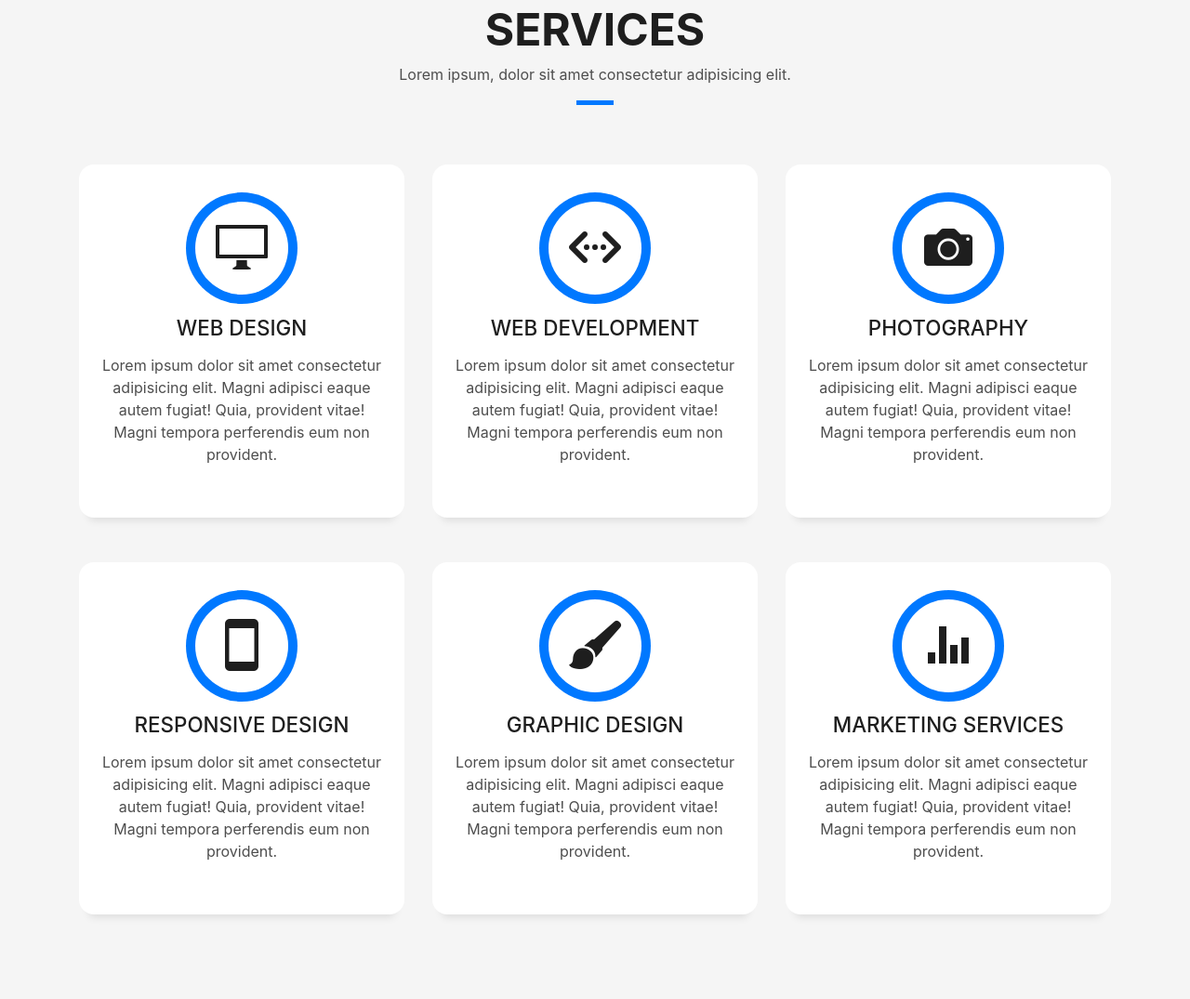
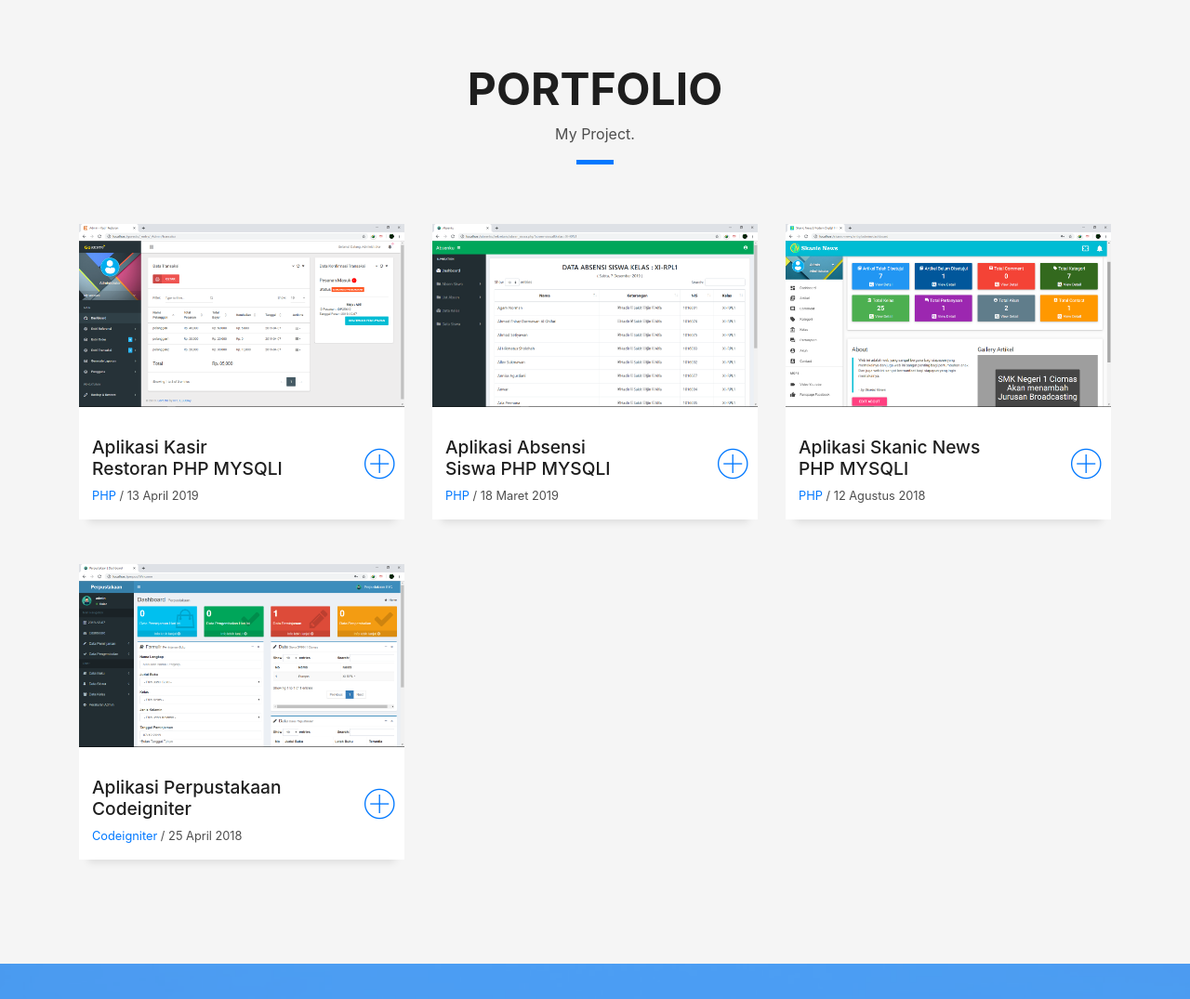
Before and after one commit to zdienos/budibuday.github.io, a plain HTML site: page index.html in a window 1280 px wide. Shown: the part 1705-2780 px from the top of the page at 93% size. Drawn offline with Linux system fonts and the light colour scheme; files whose address does not match are found by name.

Commit message:
Update index.html

```diff
--- a/index.html
+++ b/index.html
@@ -51,12 +51,6 @@
           </li>
           <li class="nav-item">
             <a class="nav-link js-scroll" href="#about">About</a>
-          </li>
-          <li class="nav-item">
-            <a class="nav-link js-scroll" href="#service">Services</a>
-          </li>
-          <li class="nav-item">
-            <a class="nav-link js-scroll" href="#work">Portofolio</a>
           </li>
           <li class="nav-item">
             <a class="nav-link js-scroll" href="#blog">Work</a>
@@ -188,118 +182,6 @@
       </div>
     </div>
   </section>
-
-  <!--/ Section Services Star /-->
-  <section id="service" class="services-mf route">
-    <div class="container">
-      <div class="row">
-        <div class="col-sm-12">
-          <div class="title-box text-center">
-            <h3 class="title-a">
-              Services
-            </h3>
-            <p class="subtitle-a">
-              Lorem ipsum, dolor sit amet consectetur adipisicing elit.
-            </p>
-            <div class="line-mf"></div>
-          </div>
-        </div>
-      </div>
-      <div class="row">
-        <div class="col-md-4">
-          <div class="service-box">
-            <div class="service-ico">
-              <span class="ico-circle"><i class="ion-monitor"></i></span>
-            </div>
-            <div class="service-content">
-              <h2 class="s-title">Web Design</h2>
-              <p class="s-description text-center">
-                Lorem ipsum dolor sit amet consectetur adipisicing elit. Magni adipisci eaque autem fugiat! Quia,
-                provident vitae! Magni
-                tempora perferendis eum non provident.
-              </p>
-            </div>
-          </div>
-        </div>
-        <div class="col-md-4">
-          <div class="service-box">
-            <div class="service-ico">
-              <span class="ico-circle"><i class="ion-code-working"></i></span>
-            </div>
-            <div class="service-content">
-              <h2 class="s-title">Web Development</h2>
-              <p class="s-description text-center">
-                Lorem ipsum dolor sit amet consectetur adipisicing elit. Magni adipisci eaque autem fugiat! Quia,
-                provident vitae! Magni
-                tempora perferendis eum non provident.
-              </p>
-            </div>
-          </div>
-        </div>
-        <div class="col-md-4">
-          <div class="service-box">
-            <div class="service-ico">
-              <span class="ico-circle"><i class="ion-camera"></i></span>
-            </div>
-            <div class="service-content">
-              <h2 class="s-title">Photography</h2>
-              <p class="s-description text-center">
-                Lorem ipsum dolor sit amet consectetur adipisicing elit. Magni adipisci eaque autem fugiat! Quia,
-                provident vitae! Magni
-                tempora perferendis eum non provident.
-              </p>
-            </div>
-          </div>
-        </div>
-        <div class="col-md-4">
-          <div class="service-box">
-            <div class="service-ico">
-              <span class="ico-circle"><i class="ion-android-phone-portrait"></i></span>
-            </div>
-            <div class="service-content">
-              <h2 class="s-title">Responsive Design</h2>
-              <p class="s-description text-center">
-                Lorem ipsum dolor sit amet consectetur adipisicing elit. Magni adipisci eaque autem fugiat! Quia,
-                provident vitae! Magni
-                tempora perferendis eum non provident.
-              </p>
-            </div>
-          </div>
-        </div>
-        <div class="col-md-4">
-          <div class="service-box">
-            <div class="service-ico">
-              <span class="ico-circle"><i class="ion-paintbrush"></i></span>
-            </div>
-            <div class="service-content">
-              <h2 class="s-title">Graphic Design</h2>
-              <p class="s-description text-center">
-                Lorem ipsum dolor sit amet consectetur adipisicing elit. Magni adipisci eaque autem fugiat! Quia,
-                provident vitae! Magni
-                tempora perferendis eum non provident.
-              </p>
-            </div>
-          </div>
-        </div>
-        <div class="col-md-4">
-          <div class="service-box">
-            <div class="service-ico">
-              <span class="ico-circle"><i class="ion-stats-bars"></i></span>
-            </div>
-            <div class="service-content">
-              <h2 class="s-title">Marketing Services</h2>
-              <p class="s-description text-center">
-                Lorem ipsum dolor sit amet consectetur adipisicing elit. Magni adipisci eaque autem fugiat! Quia,
-                provident vitae! Magni
-                tempora perferendis eum non provident.
-              </p>
-            </div>
-          </div>
-        </div>
-      </div>
-    </div>
-  </section>
-  <!--/ Section Services End /-->
 
   <!--/ Section Portfolio Star /-->
   <section id="work" class="portfolio-mf sect-pt4 route">
```
